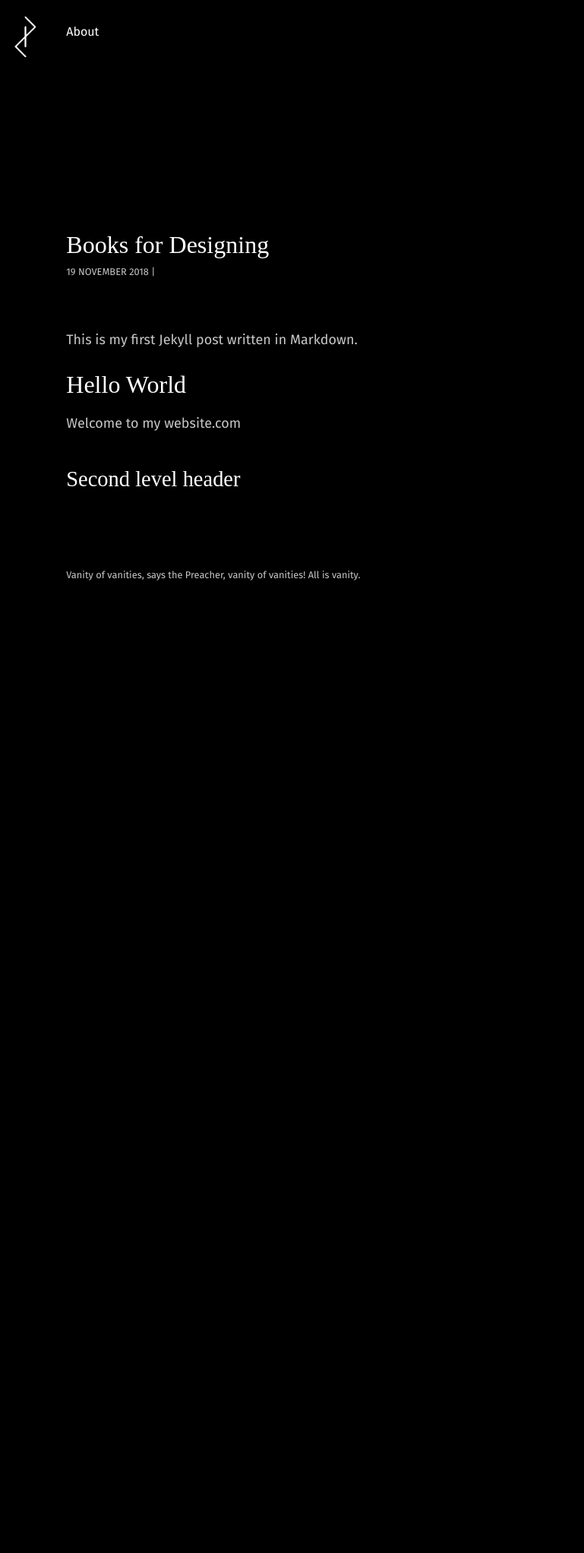
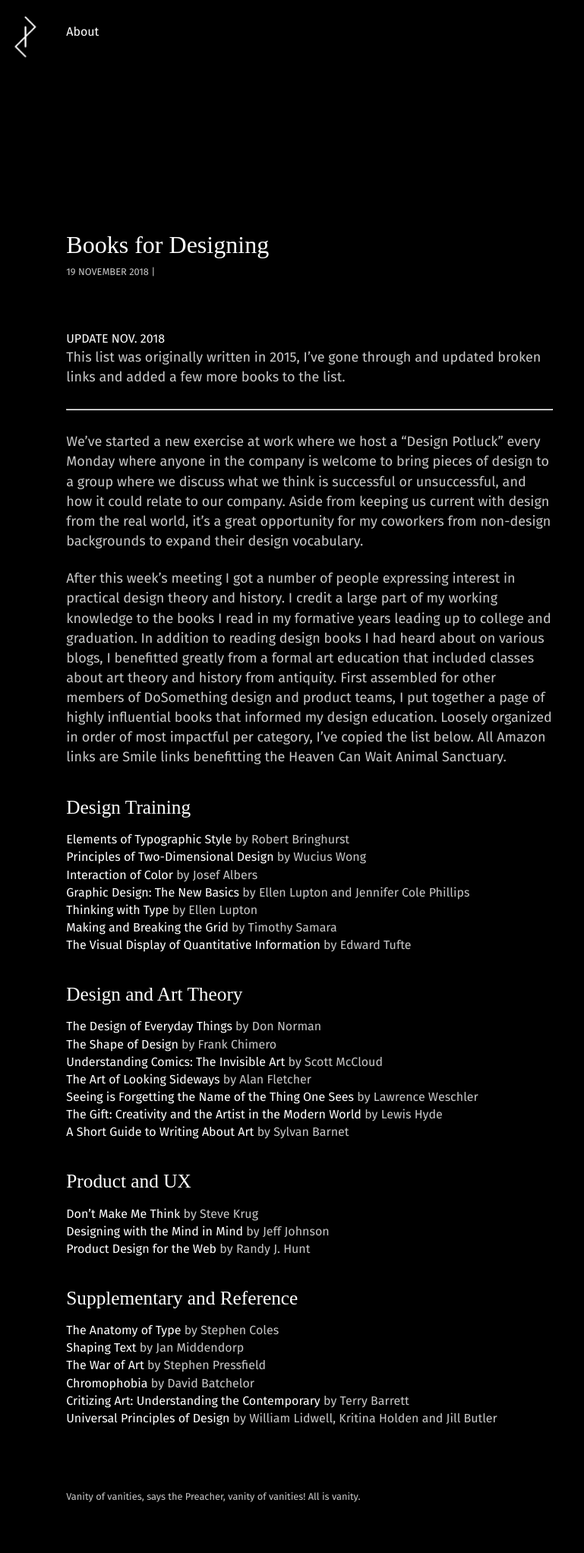
Before and after one commit to lkpttn/fopx, a Jekyll site: the page built from _posts/2018-11-19-books-for-designing.markdown, in a window 1280 px wide. Shown: the whole page at 76% size, without its empty margins (0-769 px from the left). Built offline with Jekyll 4.4.1, drawn with Linux system fonts in a browser that asks for light colours; some web fonts are replaced; before the commit the page ends 900 px from its top, so only the background shows below that.

Commit message:
More content updates

```diff
--- a/_posts/2018-11-19-books-for-designing.markdown
+++ b/_posts/2018-11-19-books-for-designing.markdown
@@ -5,10 +5,47 @@ date: 2018-11-19 17:40:28 -0400
 category: post
 ---
 
-This is my first Jekyll post written in Markdown.
+##### Update Nov. 2018
 
-# Hello World
+This list was originally written in 2015, I've gone through and updated broken links and added a few more books to the list.
 
-Welcome to my website.com
+---
 
-## Second level header
+We've started a new exercise at work where we host a "Design Potluck" every Monday where anyone in the company is welcome to bring pieces of design to a group where we discuss what we think is successful or unsuccessful, and how it could relate to our company. Aside from keeping us current with design from the real world, it's a great opportunity for my coworkers from non-design backgrounds to expand their design vocabulary.
+
+After this week's meeting I got a number of people expressing interest in practical design theory and history. I credit a large part of my working knowledge to the books I read in my formative years leading up to college and graduation. In addition to reading design books I had heard about on various blogs, I benefitted greatly from a formal art education that included classes about art theory and history from antiquity. First assembled for other members of DoSomething design and product teams, I put together a page of highly influential books that informed my design education. Loosely organized in order of most impactful per category, I've copied the list below. All Amazon links are Smile links benefitting the Heaven Can Wait Animal Sanctuary.
+
+### Design Training
+
+- [Elements of Typographic Style](http://smile.amazon.com/dp/0881792128) by Robert Bringhurst
+- [Principles of Two-Dimensional Design](http://smile.amazon.com/dp/0471289604) by Wucius Wong
+- [Interaction of Color](http://smile.amazon.com/dp/0300179359) by Josef Albers
+- [Graphic Design: The New Basics](http://smile.amazon.com/dp/1616893257) by Ellen Lupton and Jennifer Cole Phillips
+- [Thinking with Type](http://smile.amazon.com/dp/1568989695) by Ellen Lupton
+- [Making and Breaking the Grid](http://smile.amazon.com/dp/1592531253) by Timothy Samara
+- [The Visual Display of Quantitative Information](http://smile.amazon.com/dp/0961392142) by Edward Tufte
+
+### Design and Art Theory
+
+- [The Design of Everyday Things](http://smile.amazon.com/dp/0465050654) by Don Norman
+- [The Shape of Design](http://shapeofdesignbook.com/) by Frank Chimero
+- [Understanding Comics: The Invisible Art](http://smile.amazon.com/dp/006097625X) by Scott McCloud
+- [The Art of Looking Sideways](http://smile.amazon.com/dp/0714834491) by Alan Fletcher
+- [Seeing is Forgetting the Name of the Thing One Sees](http://smile.amazon.com/dp/0520256093) by Lawrence Weschler
+- [The Gift: Creativity and the Artist in the Modern World](http://smile.amazon.com/dp/0307279502) by Lewis Hyde
+- [A Short Guide to Writing About Art](http://smile.amazon.com/dp/020588699X) by Sylvan Barnet
+
+### Product and UX
+
+- [Don't Make Me Think](http://smile.amazon.com/dp/0321965515) by Steve Krug
+- [Designing with the Mind in Mind](http://smile.amazon.com/dp/0124079148) by Jeff Johnson
+- [Product Design for the Web](http://smile.amazon.com/dp/0321929039) by Randy J. Hunt
+
+### Supplementary and Reference
+
+- [The Anatomy of Type](http://smile.amazon.com/dp/0062203126) by Stephen Coles
+- [Shaping Text](http://smile.amazon.com/dp/9063692234) by Jan Middendorp
+- [The War of Art](http://smile.amazon.com/dp/1936891026) by Stephen Pressfield
+- [Chromophobia](http://smile.amazon.com/dp/1861890745) by David Batchelor
+- [Critizing Art: Understanding the Contemporary](http://smile.amazon.com/dp/0073379190) by Terry Barrett
+- [Universal Principles of Design](http://smile.amazon.com/dp/1592535879) by William Lidwell, Kritina Holden and Jill Butler
--- a/assets/style.css
+++ b/assets/style.css
@@ -45,9 +45,18 @@ h4 {
   color: rgb(199, 199, 199);
 }
 
+h5 {
+  color: #fff;
+  text-transform: uppercase;
+}
+
 small,
 .font-small {
   font-size: 0.8em;
+}
+
+hr {
+  margin: 1.78em 0;
 }
 
 img {
@@ -243,5 +252,6 @@ canvas {
 
 .footer {
   margin-top: 5.20833rem;
+  margin-bottom: 5em;
   grid-column: content-start / content-end;
 }
```
